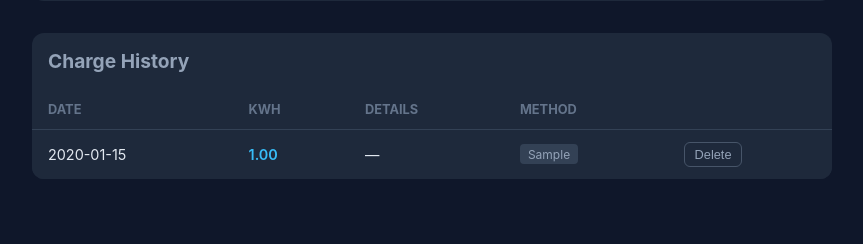
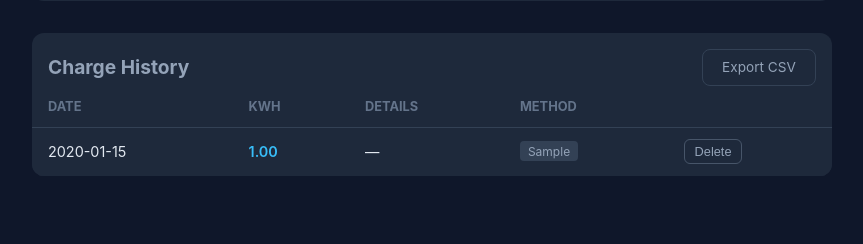
Before and after one commit to ilaysatt/charging-app, a Flask app: page / in a window 1280 px wide. Shown: the part 556-800 px from the top of the page, without its empty margins (208-1071 px from the left). Run offline with Flask 3, Linux system fonts and the light colour scheme; data comes from the database, SQL or seed files in the repository; tables that the repository leaves empty hold one stand-in row (values such as "Sample post").

Commit message:
Add CSV export and PythonAnywhere deployment files
Co-Authored-By: Claude Opus 4.6 <noreply@anthropic.com>

```diff
--- a/app.py
+++ b/app.py
@@ -1,7 +1,9 @@
+import csv
+import io
 import sqlite3
 import os
 from datetime import datetime
-from flask import Flask, render_template, request, redirect, url_for, jsonify
+from flask import Flask, render_template, request, redirect, url_for, jsonify, Response
 
 app = Flask(__name__)
 DB_PATH = os.path.join(os.path.dirname(__file__), "charging.db")
@@ -125,6 +127,33 @@ def update_settings():
     return redirect(url_for("index"))
 
 
+@app.route("/export")
+def export_csv():
+    conn = get_db()
+    charges = conn.execute(
+        "SELECT * FROM charges ORDER BY date DESC, id DESC"
+    ).fetchall()
+    conn.close()
+
+    output = io.StringIO()
+    writer = csv.writer(output)
+    writer.writerow(["Date", "kWh", "Start %", "End %", "Input Method"])
+    for c in charges:
+        writer.writerow([
+            c["date"],
+            c["kwh"],
+            c["start_pct"] if c["start_pct"] is not None else "",
+            c["end_pct"] if c["end_pct"] is not None else "",
+            c["input_method"],
+        ])
+
+    return Response(
+        output.getvalue(),
+        mimetype="text/csv",
+        headers={"Content-Disposition": "attachment; filename=charges.csv"},
+    )
+
+
 init_db()
 
 if __name__ == "__main__":
--- a/templates/index.html
+++ b/templates/index.html
@@ -231,7 +231,12 @@
     </div>
 
     <div class="table-card">
-        <h2 style="padding: 1rem 1rem 0;">Charge History</h2>
+        <div style="padding: 1rem 1rem 0; display: flex; justify-content: space-between; align-items: center;">
+            <h2 style="margin-bottom: 0;">Charge History</h2>
+            {% if charges %}
+            <a href="/export" class="btn-settings" style="text-decoration: none;">Export CSV</a>
+            {% endif %}
+        </div>
         {% if charges %}
         <table>
             <thead>
```
Also changed, not shown: wsgi.py (added, +7 -0 lines), 1 other file.
